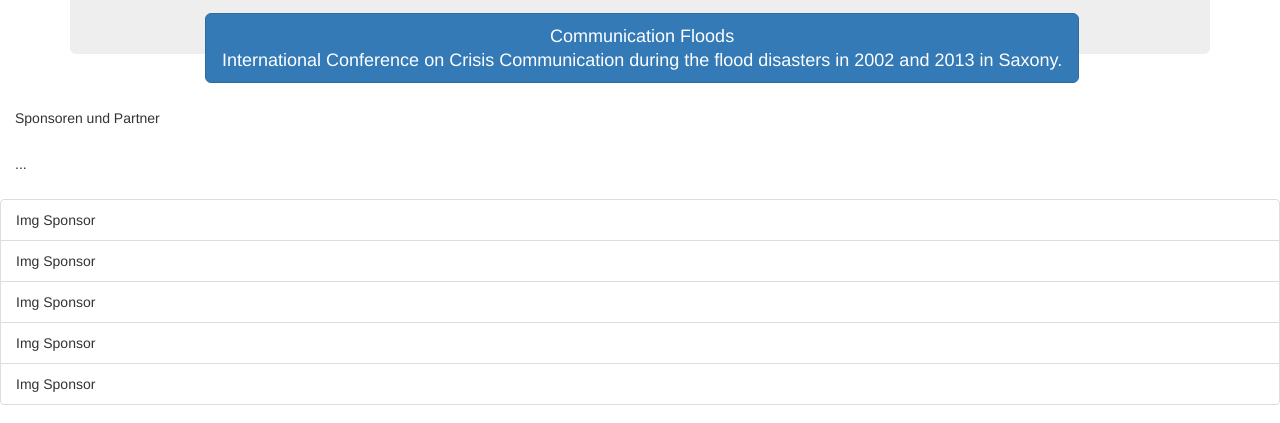
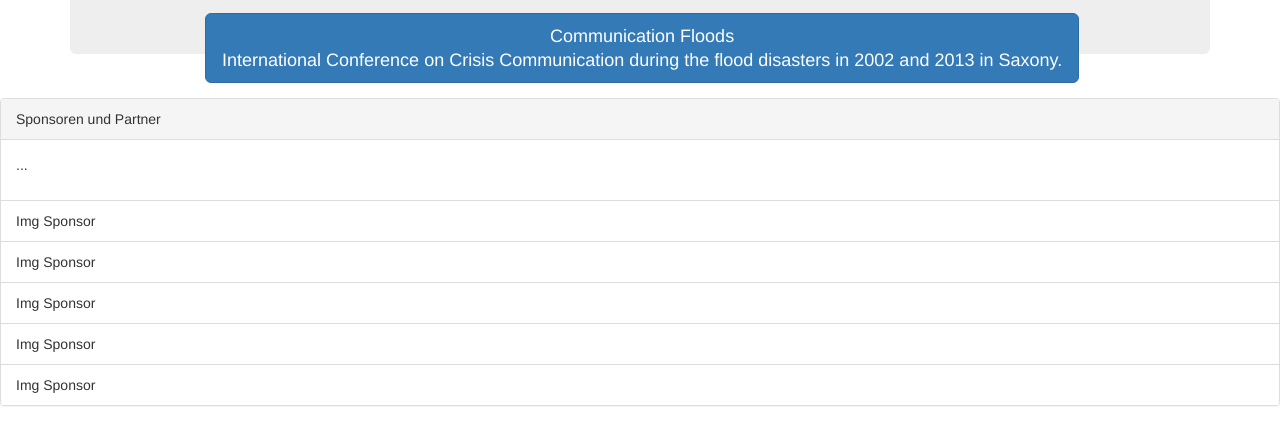
Before and after one commit to susedev/test, a Jekyll site: the page built from index.html, in a window 1280 px wide. Shown: the part 567-990 px from the top of the page. Built offline with Jekyll 4.4.1, drawn with Linux system fonts in a browser that asks for light colours.

Commit message:
Update base.html

```diff
--- a/_layouts/base.html
+++ b/_layouts/base.html
@@ -47,7 +47,7 @@
 <div class="container" margin 200px; width 500px>
   {{ content }}
 </div>
-<div class="sidebar right">
+<div class="panel panel-default">
   <!-- Default panel contents -->
   <div class="panel-heading">Sponsoren und Partner</div>
   <div class="panel-body">
```
